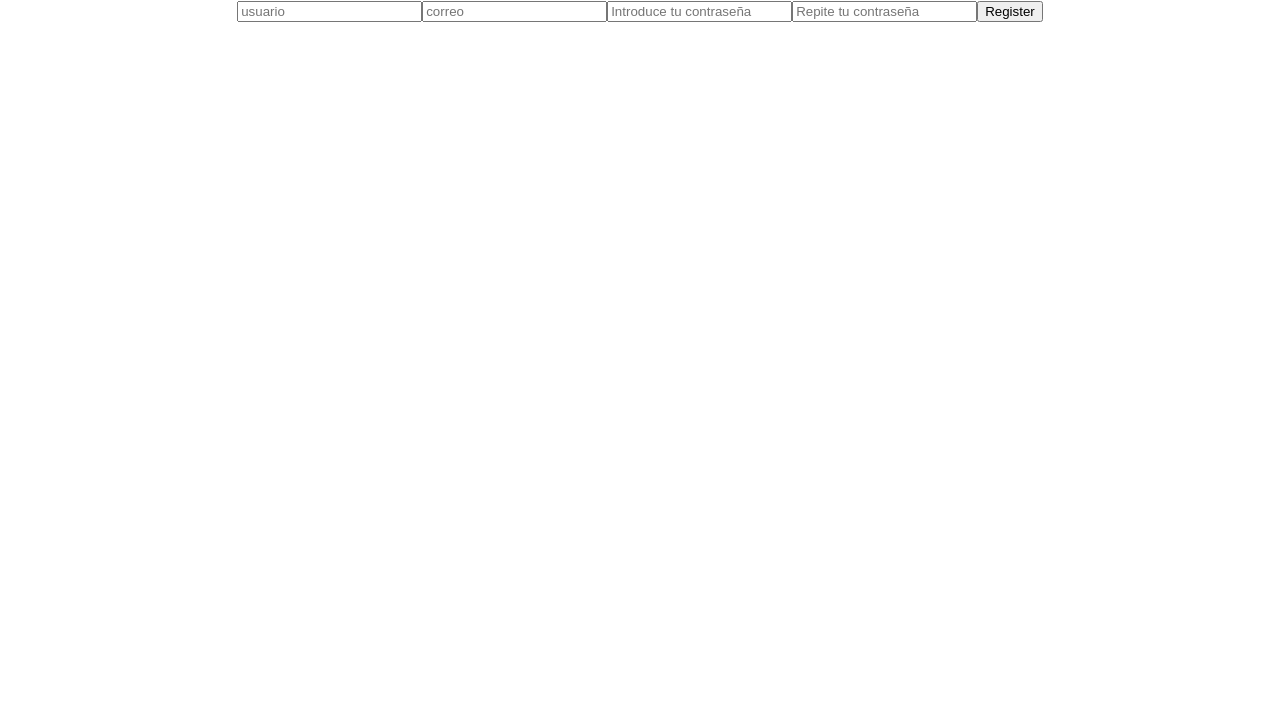
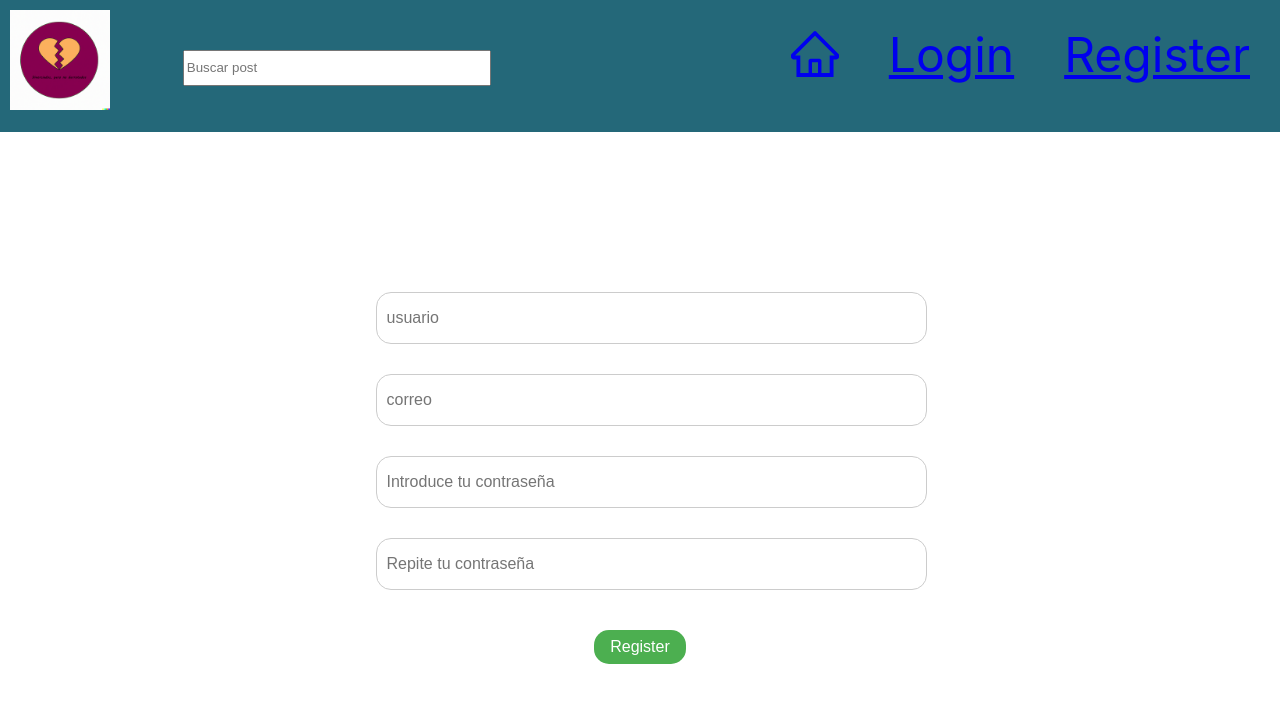
Before and after one commit to diegopalones/social-network-2.0, a React (Create React App) app: page /register in a window 1280 px wide. Shown: the top 702 px of the page. Built offline with nearby package versions, Linux system fonts and the light colour scheme.

Commit message:
completing authsilce with extrareducers

```diff
--- a/src/App.js
+++ b/src/App.js
@@ -3,12 +3,14 @@ import { BrowserRouter, Route, Routes } from 'react-router-dom';
 import './App.css';
 import Login from './components/Login/Login';
 import Register from './components/Register/Register';
+import Header from './components/Header/Header';
 
 function App() {
   return (
     <div className="App">
 
       <BrowserRouter>
+      <Header/>
       <Routes>
 
           <Route path="/login" element={<Login />} />
--- /dev/null
+++ b/src/components/Header/Header.jsx
@@ -0,0 +1,75 @@
+import { notification } from "antd";
+import React, { useEffect, useState } from "react";
+import { useDispatch, useSelector } from "react-redux";
+import { Link, useNavigate } from "react-router-dom";
+import { logout, reset } from "../../features/auth/authSlice";
+import "./Header.scss";
+import Logo1 from "../../assets/Logo1.png"
+import {LogoutOutlined,HomeOutlined} from "@ant-design/icons";
+
+const Header = () => {
+  const dispatch = useDispatch();
+  const navigate = useNavigate();
+  const { user, isSuccessLogout, msg } = useSelector((state) => state.auth);
+  const [text, setText] = useState("");
+  const handleChange = (e) => {
+    setText(e.target.value);
+    if (e.key === "Enter") {
+
+      navigate("/search/"+text)
+    }
+  };
+
+  useEffect(() => {
+    if (isSuccessLogout) {
+      notification.success({
+        msg: "Success",
+
+        description: msg,
+      });
+      setTimeout(() => {
+        navigate("/profile");
+      }, 2000);
+    }
+    dispatch(reset());
+  }, [isSuccessLogout, msg]);
+  const onLogout = (e) => {
+    e.preventDefault();
+    dispatch(logout());
+    setTimeout(() => {
+      navigate("/");
+    }, 3000);
+  };
+
+  return (
+    <nav>
+      <span> <img src={Logo1} height="80px" alt="Girl in a jacket"></img></span>
+      <div>
+        <span>
+          <input onKeyUp={handleChange} placeholder="Buscar post" name="text" />
+          <Link to="/"><HomeOutlined /></Link>
+          {/* <Link to="/profile">Profile</Link> */}
+        </span>
+        {user ? (
+          <>
+            <span onClick={onLogout}> {<LogoutOutlined />}</span>
+            <span>
+              <Link to="/profile">{user.user.name}</Link>
+            </span>
+          </>
+        ) : (
+          <>
+            <span>
+              <Link to="/login">Login</Link>
+            </span>
+            <span>
+              <Link to="/register">Register</Link>
+            </span>
+          </>
+        )}
+      </div>
+    </nav>
+  );
+};
+
+export default Header;
--- /dev/null
+++ b/src/components/Header/Header.scss
@@ -0,0 +1,29 @@
+nav{
+    display: flex;
+    justify-content: space-between;
+    padding: 10px;
+    background-color: rgb(36, 104, 121);
+    font-size: 300%;
+
+}
+
+nav div{
+    display: flex;
+    justify-content:flex-start;
+    gap: 50px;
+    margin-top: 15px;
+    margin-right: 20px;
+
+}
+
+input {
+    margin-right: 300px;
+    width: 300px;
+    height: 30px;
+    margin-bottom: 30px;
+}
+
+img {
+    width: 100px;
+    height: 100px;
+}
--- a/src/components/Register/Register.scss
+++ b/src/components/Register/Register.scss
@@ -0,0 +1,35 @@
+.container {
+    display: flex;
+    flex-direction: row;
+    justify-content: center;
+    align-items: center;
+    margin-top: 150px;
+
+  }
+
+.form-input {
+    font-size: 16px;
+    padding: 10px;
+    border: 1px solid #ccc;
+    border-radius: 4px;
+    width: 100%;
+    display: flex;
+    flex-direction: row;
+    justify-content: center;
+    align-items: center;
+    margin-top: 10px;
+    border-radius: 15px;
+
+  }
+
+  .form-button {
+    font-size: 16px;
+    padding: 8px 16px;
+    border: none;
+    border-radius: 4px;
+    background-color: #4caf50;
+    color: white;
+    cursor: pointer;
+    margin-top: 10px;
+    border-radius: 15px;
+  }
--- a/src/features/auth/authService.js
+++ b/src/features/auth/authService.js
@@ -3,23 +3,57 @@ import axios from "axios";
 const API_URL = "http://localhost:8080";
 
 const register = async (userData) => {
-    const res = await axios.post(API_URL + "/users", userData);
-    return res.data;
+
+const res = await axios.post(API_URL + "/users", userData);
+
+return res.data;
+
 };
 
-const login = async (userData) => {
+const login = async(userData)=>{
 
-    const res = await axios.post(API_URL + '/users/loginuser', userData)
+    const res = await axios.post(API_URL + '/users/loginuser',userData)
+
     if (res.data) {
-        localStorage.setItem("user", JSON.stringify(res.data));
+
+    localStorage.setItem("user", JSON.stringify(res.data));
+
     }
+
     return res.data
 
-}
+    };
+
+    const logout = async () => {
+
+        const user = JSON.parse(localStorage.getItem("user"));
+
+        const res = await axios.delete(API_URL + "/users/logout", {
+
+        headers: {
+
+        authorization: user?.token,
+
+        },
+
+        });
+
+        if (res.data) {
+
+        localStorage.removeItem("user");
+
+        }
+
+        return res.data;
+
+        };
+
+
 
 const authService = {
     register,
-    login
+    login,
+    logout
 };
 
 export default authService;
--- a/src/features/auth/authSlice.js
+++ b/src/features/auth/authSlice.js
@@ -1,9 +1,14 @@
 import { createSlice, createAsyncThunk } from "@reduxjs/toolkit";
 import authService from "./authService";
 
+const user = JSON.parse(localStorage.getItem("user"));
 const initialState = {
-    user: null,
+  user: user ? user : null,
+  isError: false,
+  isSuccess: false,
+  isSuccessLogout: false,
 
+  msg: "",
 };
 
 export const register = createAsyncThunk("auth/register", async (user) => {
@@ -21,6 +26,13 @@ export const login = createAsyncThunk("auth/login", async (user) => {
         console.error(error);
     }
 });
+export const logout = createAsyncThunk("auth/logout", async () => {
+    try {
+      return await authService.logout();
+    } catch (error) {
+      console.error(error);
+    }
+  });
 
 export const authSlice = createSlice({
 
@@ -39,6 +51,37 @@ export const authSlice = createSlice({
           },
       },
 
-});
-export const { reset } = authSlice.actions;
-export default authSlice.reducer;
+      extraReducers: (builder) => {
+        builder
+          .addCase(login.fulfilled, (state, action) => {
+            state.user = action.payload;
+            state.isSuccess = true;
+            state.msg = action.payload.msg;
+          })
+          .addCase(login.rejected, (state, action) => {
+            state.isError = true;
+
+            state.msg = action.payload;
+          })
+          .addCase(logout.fulfilled, (state,action) => {
+            state.user = null;
+            state.isSuccessLogout = true;
+
+            state.msg = action.payload.msg;
+          })
+
+          .addCase(register.fulfilled, (state, action) => {
+            state.isSuccess = true;
+
+            state.msg = action.payload.msg;
+          })
+
+          .addCase(register.rejected, (state, action) => {
+            state.isError = true;
+
+            state.msg = action.payload;
+          });
+      },
+    });
+    export const { reset } = authSlice.actions;
+    export default authSlice.reducer;
```
Also changed, not shown: src/assets/Logo1.png (added).
